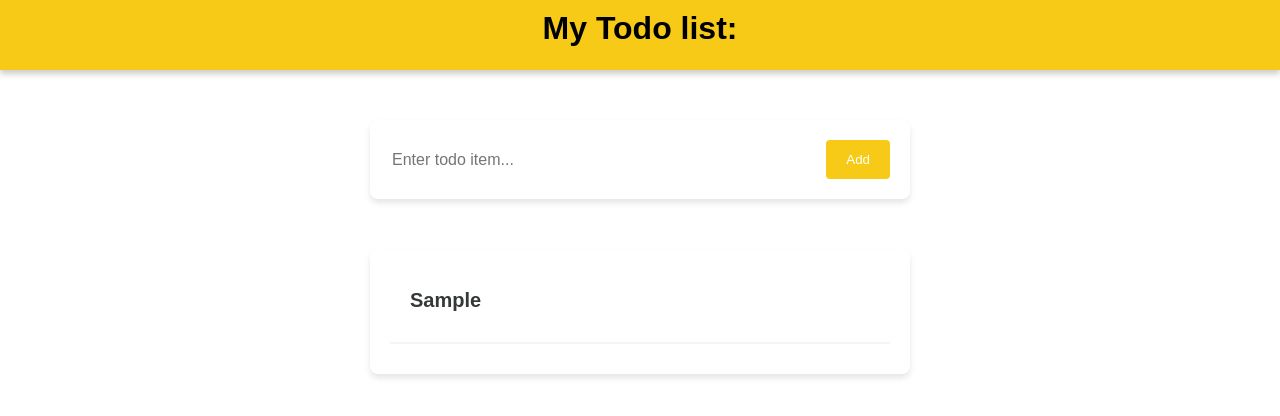
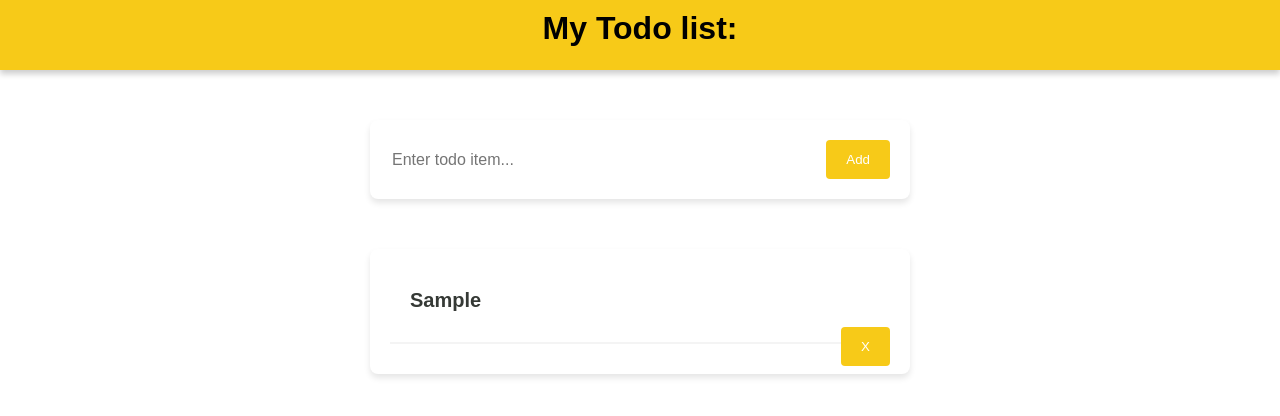
Before and after one commit to igorberaldomo/todoapp, a React (Vite) app: page / in a window 1280 px wide. Both pictures are taken after typing "Sample" into the empty fields and a click on the button "Add". Shown: the top 416 px of the page. Built offline with nearby package versions, Linux system fonts and the light colour scheme.

Commit message:
Delete Button

```diff
--- a/src/components/Todo.jsx
+++ b/src/components/Todo.jsx
@@ -7,6 +7,6 @@
     return (
         <div>
             <Form todos ={todos} setTodos= {setTodos}/>
-            <TodoList todos = {todos}/>
+            <TodoList todos = {todos} setTodos = {setTodos}/>
         </div>)
 }
--- a/src/components/TodoItem.jsx
+++ b/src/components/TodoItem.jsx
@@ -1,8 +1,15 @@
 import styles from "../css/TodoItem.module.css"
-export default function TodoItem({item}){
+export default function TodoItem({item, todos, setTodos}){
+    function handleDelete(item){
+        // todos.filter vai retornar um array de todos os items que NÃO são iguais a variável item, ou seja colocamos para editar o array de forma que o resultado de todos.filter seja aplicado pelo método setTodos
+        setTodos(todos.filter((todo)=>todo !== item))
+    }
     return(
         <div className={styles.item}>
             <div className={styles.itemname}>{item}</div>
+            <span>
+                <button onClick={() => handleDelete(item)} className={styles.deletebutton}>X</button>
+            </span>
             <hr className={styles.line}/>
         </div>
     )
--- a/src/components/TodoList.jsx
+++ b/src/components/TodoList.jsx
@@ -1,10 +1,10 @@
 import TodoItem from "./TodoItem";
 import styles from "../css/TodoList.module.css"
-export default function TodoList({todos}){
+export default function TodoList({todos,setTodos}){
     return(
     <div className={styles.list}>
    {todos.map((item) => (
-                <TodoItem key={item} item={item} />
+                <TodoItem key={item} item={item} todos={todos} setTodos={setTodos} />
             ))}
     </div>)
 }
--- a/src/css/TodoItem.module.css
+++ b/src/css/TodoItem.module.css
@@ -11,3 +11,13 @@
 .line{
     border: 1px solid #f4f4f4;
 }
+.deletebutton{
+    float: right;
+    padding: 12px 20px;
+    border: none;
+    background-color: #f7ca18;
+    color: white;
+    margin-top: -5px;
+    border-radius: 4px;
+    cursor: pointer;
+}
```
